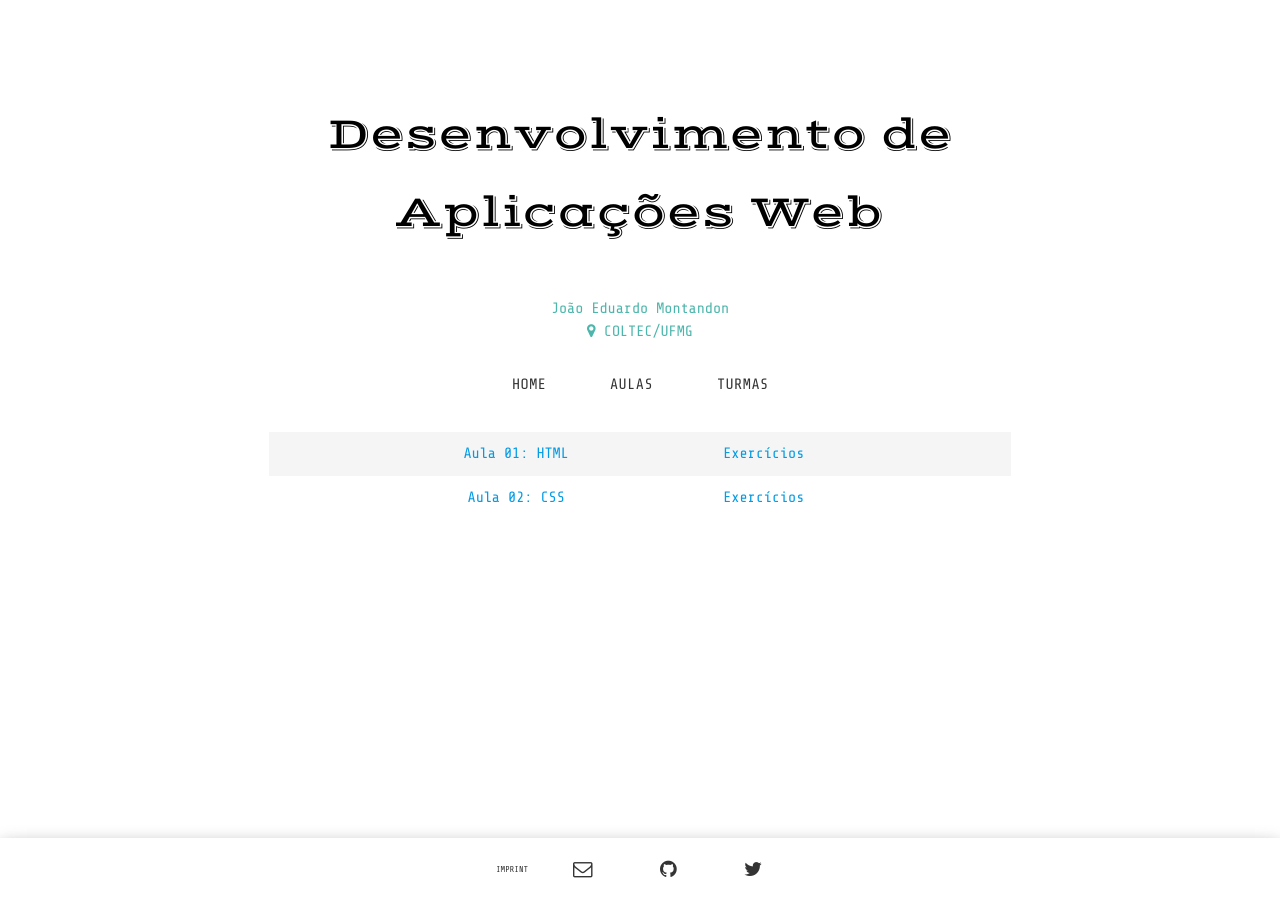
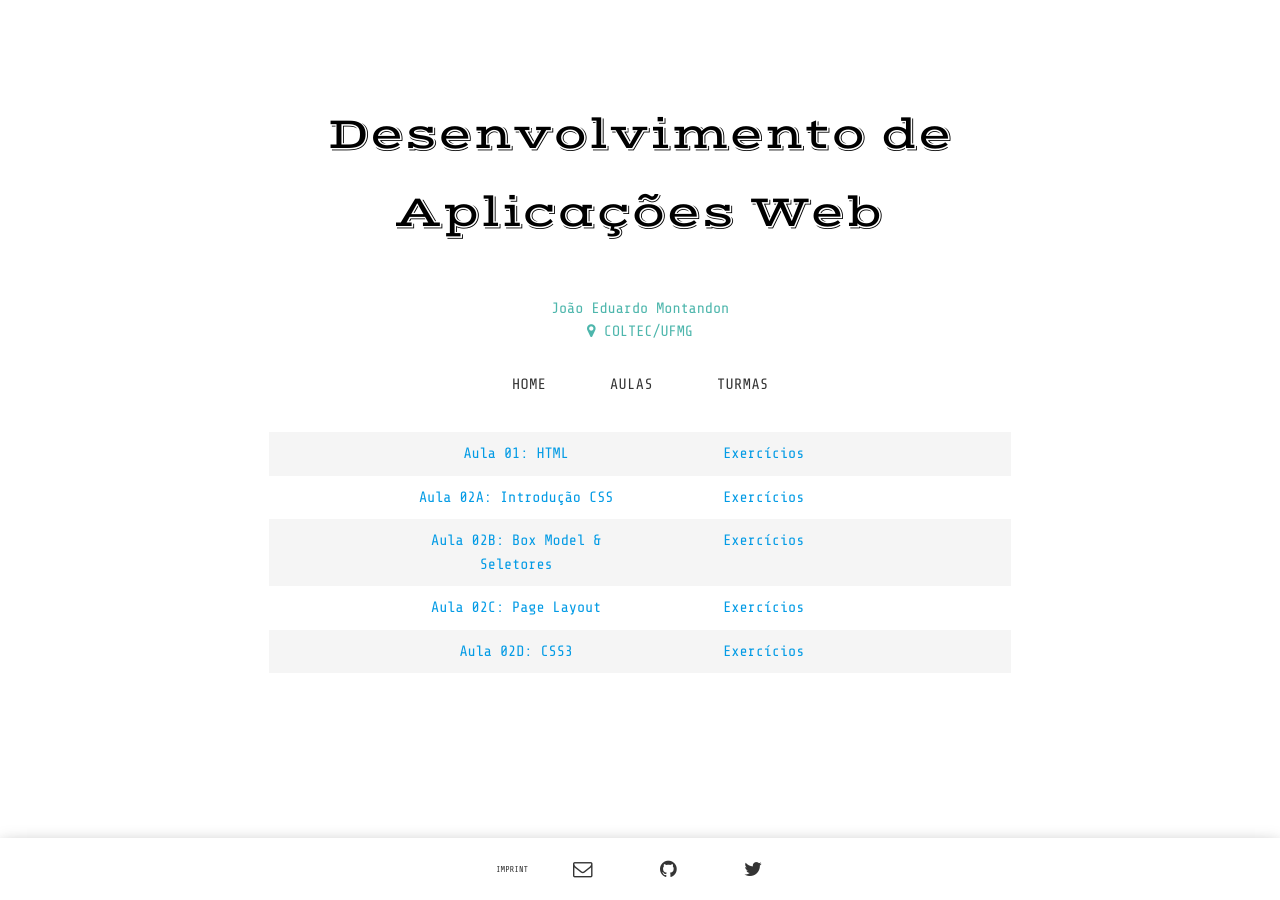
Before and after one commit to COLTEC-DAW/coltec-daw.github.io, a Jekyll site: the page built from classes.html, in a window 1280 px wide. Built offline with Jekyll 4.4.1, drawn with Linux system fonts in a browser that asks for light colours; some web fonts are replaced.

Commit message:
Adição específica de cada aula.

```diff
--- a/classes.html
+++ b/classes.html
@@ -8,7 +8,19 @@ layout: default
         <div class="col m4"><a href="https://github.com/COLTEC-DAW/E01-HTML">Exercícios</a></div>
     </div>
     <div class="row">
-        <div class="col m4 s6 offset-m2"><a href="https://coltec-daw.github.io/Aula-02-CSS/">Aula 02: CSS</a></div>
+        <div class="col m4 s6 offset-m2"><a href="https://coltec-daw.github.io/Aula-02-CSS#css">Aula 02A: Introdução CSS</a></div>
         <div class="col m4 s6"><a href="https://github.com/COLTEC-DAW/E02-CSS">Exercícios</a></div>
     </div>
+    <div class="row">
+        <div class="col m4 s6 offset-m2"><a href="https://coltec-daw.github.io/Aula-02-CSS/#boxModel">Aula 02B: Box Model & Seletores</a></div>
+        <div class="col m4 s6"><a href="https://github.com/COLTEC-DAW/E02-CSS">Exercícios</a></div>
+    </div>
+    <div class="row">
+        <div class="col m4 s6 offset-m2"><a href="https://coltec-daw.github.io/Aula-02-CSS/#pageLayout">Aula 02C: Page Layout</a></div>
+        <div class="col m4 s6"><a href="https://github.com/COLTEC-DAW/E03-Galeria-de-imagens">Exercícios</a></div>
+    </div>
+    <div class="row">
+        <div class="col m4 s6 offset-m2"><a href="https://coltec-daw.github.io/Aula-02-CSS/#css3">Aula 02D: CSS3</a></div>
+        <div class="col m4 s6"><a href="https://github.com/COLTEC-DAW/E03-Galeria-de-imagens">Exercícios</a></div>
+    </div>
 </div>
```
